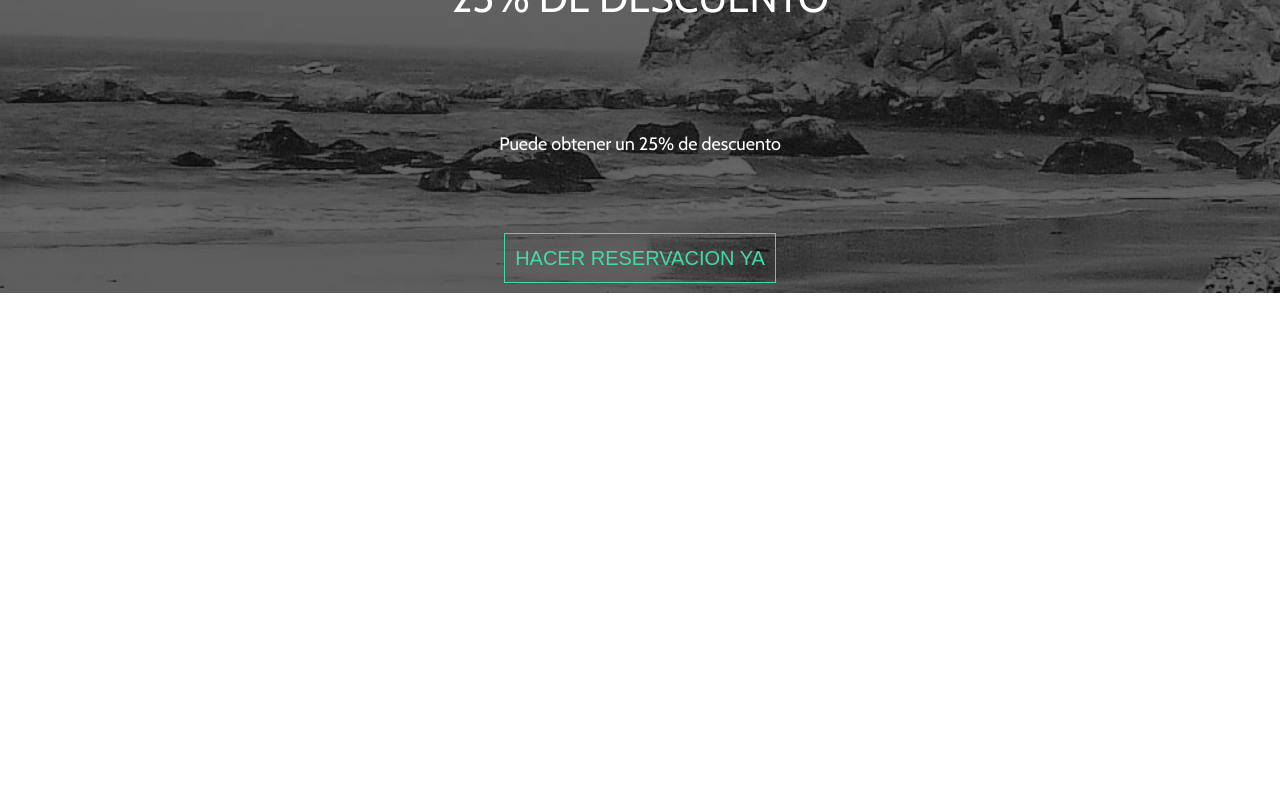
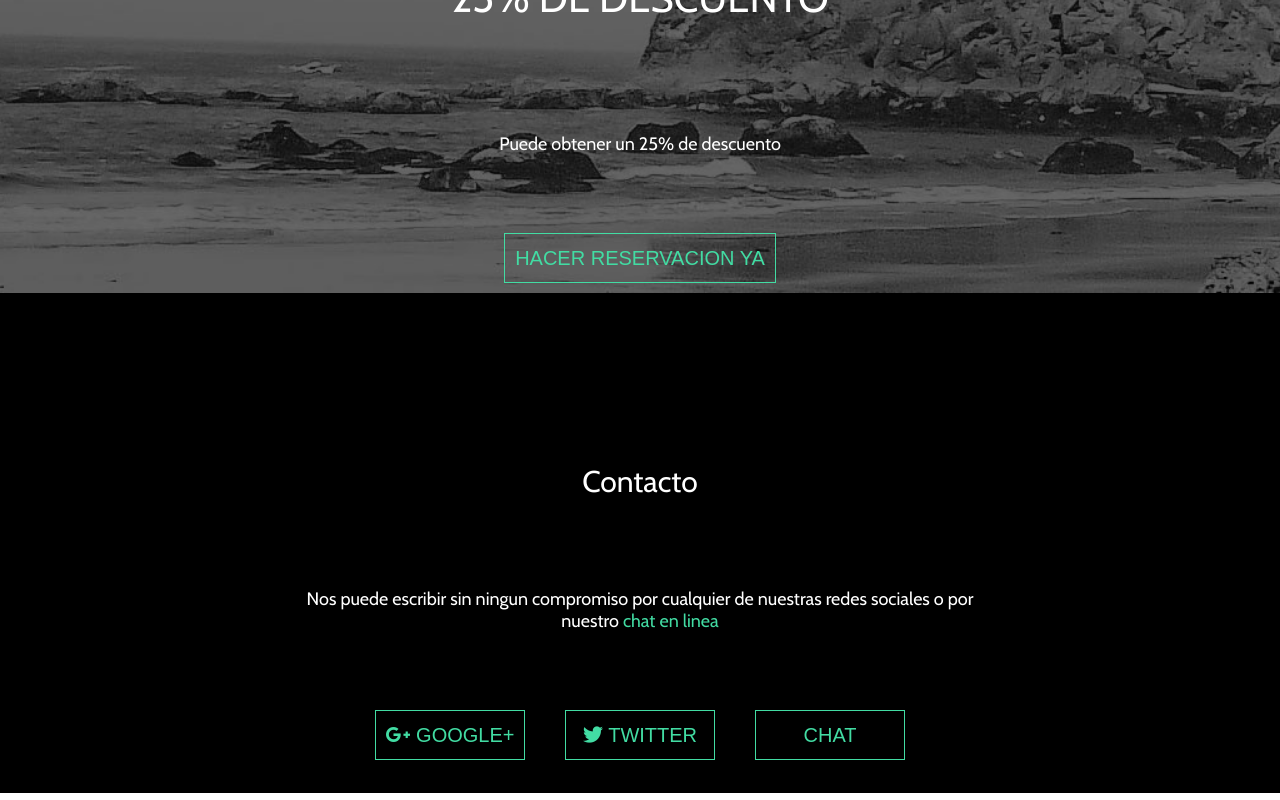
Before and after one commit to ozaratem/monte-nevado, a React (Create React App) app: page / in a window 1280 px wide. Shown: the part 1832-2632 px from the top of the page. Before the commit the page ends 2145 px from the top, so only its background shows below. Built offline with nearby package versions, Linux system fonts and the light colour scheme.

Commit message:
create contact component and add style

```diff
--- a/src/App.css
+++ b/src/App.css
@@ -134,3 +134,30 @@
   font-weight: 400;
   padding: 10px;
 }
+
+/*Contatc*/
+#contact {
+  height: 500px;
+  background-color: var(--clr-blk);
+}
+#contact div {
+  padding: 20px;
+  display: flex;
+  justify-content: center;
+  align-items: center;
+}
+#contact h3 {
+  margin-top: 150px;
+  font-size: 30px;
+  font-weight: 400;
+}
+#contact p {
+  max-width: 700px;
+  text-align: center;
+}
+#contact .button {
+  height: 50px;
+  width: 150px;
+  font-size: 20px;
+  font-weight: 400;
+}
--- a/src/App.js
+++ b/src/App.js
@@ -2,6 +2,7 @@ import './App.css';
 import Banner from './components/Banner';
 import Info from './components/Info';
 import Banner2 from './components/Banner2';
+import Contact from './components/Contact';
 
 function App() {
   return (
@@ -9,6 +10,7 @@ function App() {
       <Banner/>
       <Info/>
       <Banner2/>
+      <Contact/>
     </div>
   );
 }
--- /dev/null
+++ b/src/components/Contact.js
@@ -0,0 +1,20 @@
+import React from 'react';
+
+function Contact() {
+    return <section id="contact">
+    <div><h3>Contacto</h3></div>
+    <div>
+      <p>Nos puede escribir sin ningun compromiso por cualquier de nuestras redes sociales o por nuestro <span class="green">chat en linea</span></p>
+    </div>
+    <div>
+    <div>
+      <button className="button"><i class="fab fa-google-plus-g"></i> GOOGLE+</button>
+    </div>
+    <div>
+      <button className="button"><i class="fab fa-twitter"></i> TWITTER</button></div>
+    <div>
+      <button className="button">CHAT</button> </div></div>
+  </section>
+}
+
+export default Contact;
```
